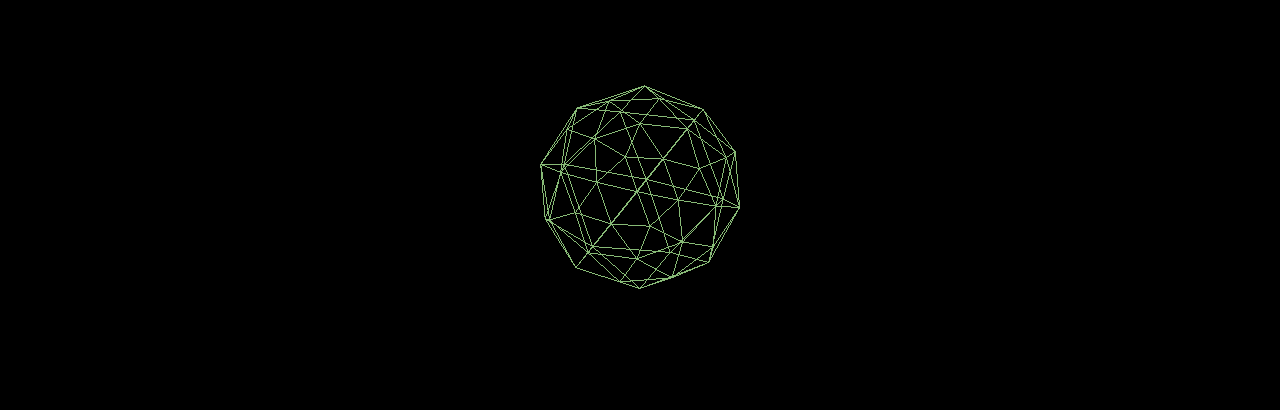
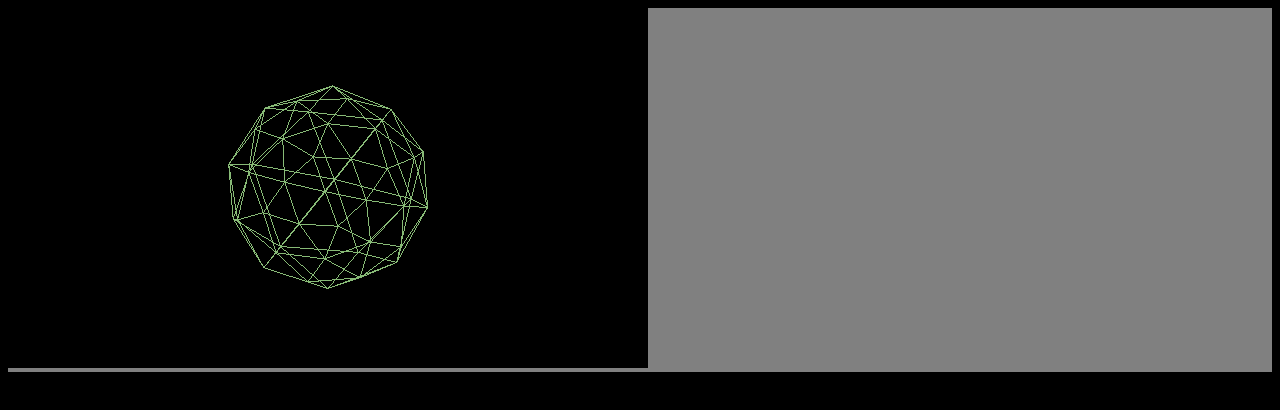
Before and after one commit to mungobungo/elomach, a website: page index.html in a window 1280 px wide. Drawn offline with Linux system fonts and the light colour scheme.

Commit message:
removed limits from canvas idv

```diff
--- a/index.html
+++ b/index.html
@@ -10,8 +10,6 @@
 			}
 			#gameCanvas {
 				background-color: grey;
-				width: 640px;
-				height: 360px;
 				margin: auto;
 				align: center;
 			}
```
